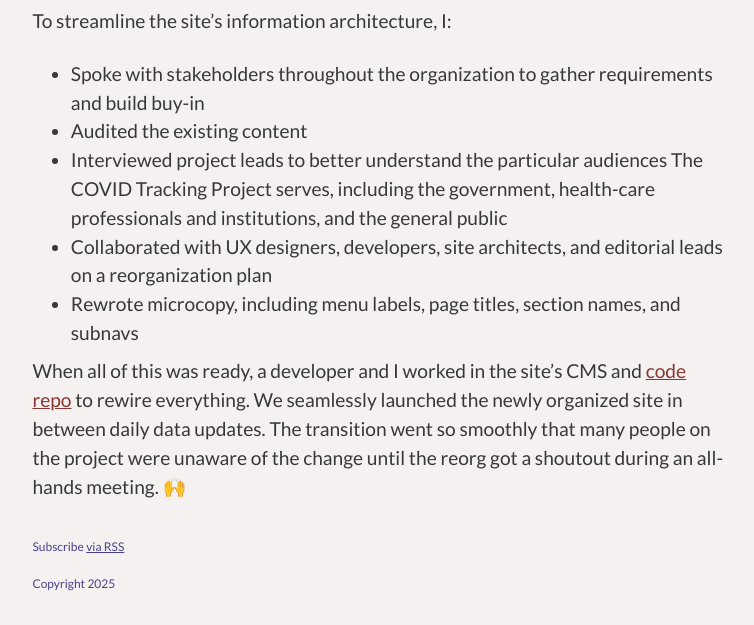
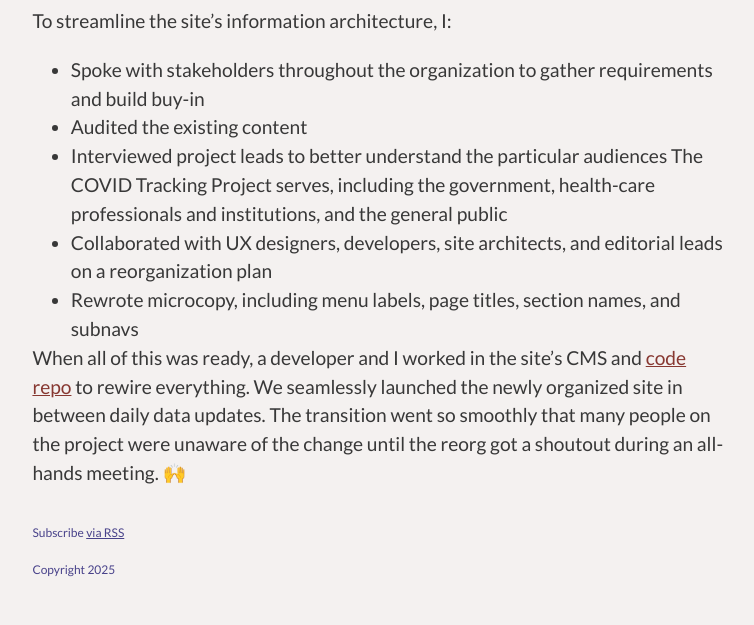
Before and after one commit to hannah-birch/hannah-birch.github.io, a Jekyll site: the page built from _posts/2020-06-01-content-strategy-volunteering-for-the-covid-tracking-project.md, in a window 1280 px wide. Shown: the part 801-1426 px from the top of the page, without its empty margins (262-1016 px from the left). Built offline with Jekyll 4.4.1, drawn with Linux system fonts in a browser that asks for light colours; nearby versions of some CDN libraries.

Commit message:
Updates ul margins, fixes markup on homepage

```diff
--- a/_sass/_base.scss
+++ b/_sass/_base.scss
@@ -29,11 +29,18 @@
 /**
  * Set `margin-bottom` to maintain vertical rhythm
  */
-h1, h2, blockquote, pre,
-ul, ol, dl, figure,
+h1, h2, blockquote, pre, figure,
 %vertical-rhythm {
     margin-top: 1.25em;
     margin-bottom: 0.5em;
+}
+
+ul, ol, dl {
+  margin-top: 20px;
+
+  ul, ol, dl {
+    margin-top: 0; // Resets the margin-top for all nested <ul> elements
+  }
 }
 
 h3, h4, h5, h6 {
--- a/index.html
+++ b/index.html
@@ -19,13 +19,13 @@
 
 <section>
   <div class="highlights">
-    <h3>Work highlights</h3>
-    <p><strong>Now</strong></p>
+    <h2>Work highlights</h2>
+    <h3>Now</h3>
     <ul>
       <li>👩‍💻 Content design at Uber, focused on building the best delivery and mobility experience on <a href="https://www.ubereats.com/">Uber Eats</a>
     </ul>
 
-    <p><strong>Previously</strong></p>
+    <h3g>Previously</h3>
     <ul>
       <li>🚇 Content strategy at the <a href="https://new.mta.info/">Metropolitan Transportation Authority</a></li>
       <li>😷 Content strategy and editing with <a href="https://covidtracking.com/">The COVID Tracking Project</a>
```
Also changed, not shown: pages/portfolio/speaking.md (+1 -1 lines).
